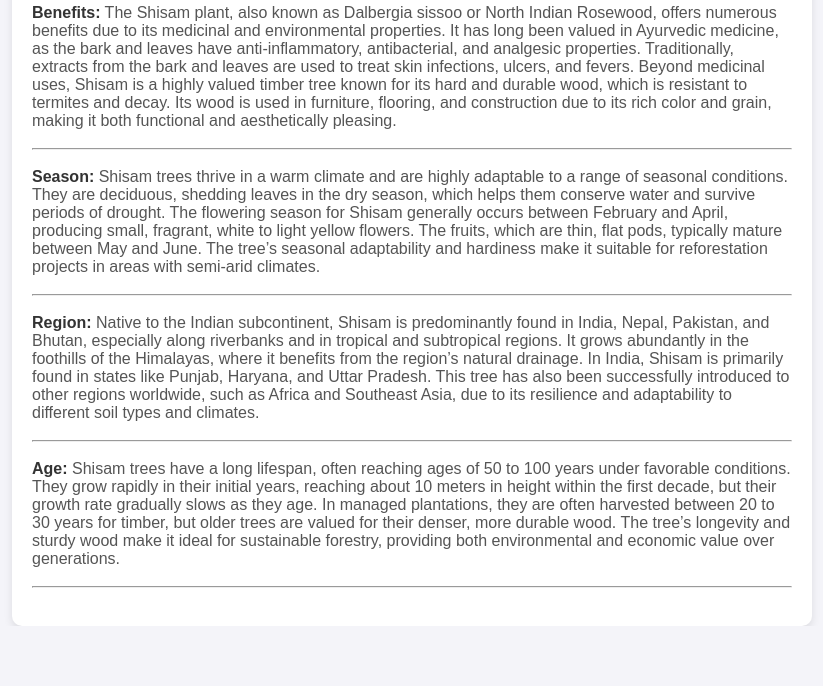
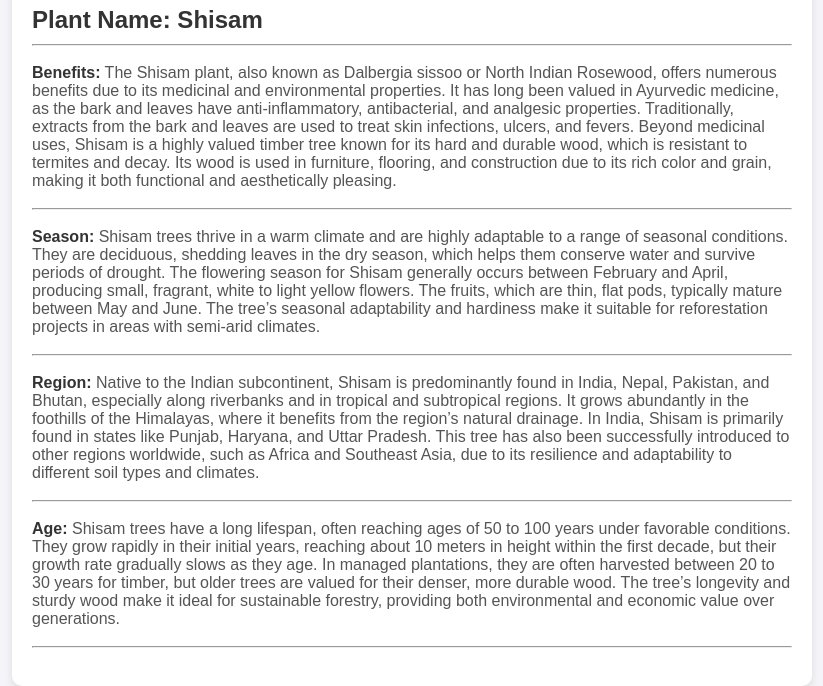
Before and after one commit to ShubhSSV/Shisam, a plain HTML site: page index.html in a window 1280 px wide. Shown: the part 530-1216 px from the top of the page, without its empty margins (228-1051 px from the left). Before the commit the page ends 1156 px from the top, so only its background shows below. Drawn offline with Linux system fonts and the light colour scheme; a script that the page names is missing.

Commit message:
styles.css

```diff
--- a/styles.css
+++ b/styles.css
@@ -13,7 +13,7 @@ body {
     align-items: center;
     height: 100vh;
     padding: 20px;
-    margin-top: 241px;
+    margin-top: 301px;
 }
 
 .container {
```
